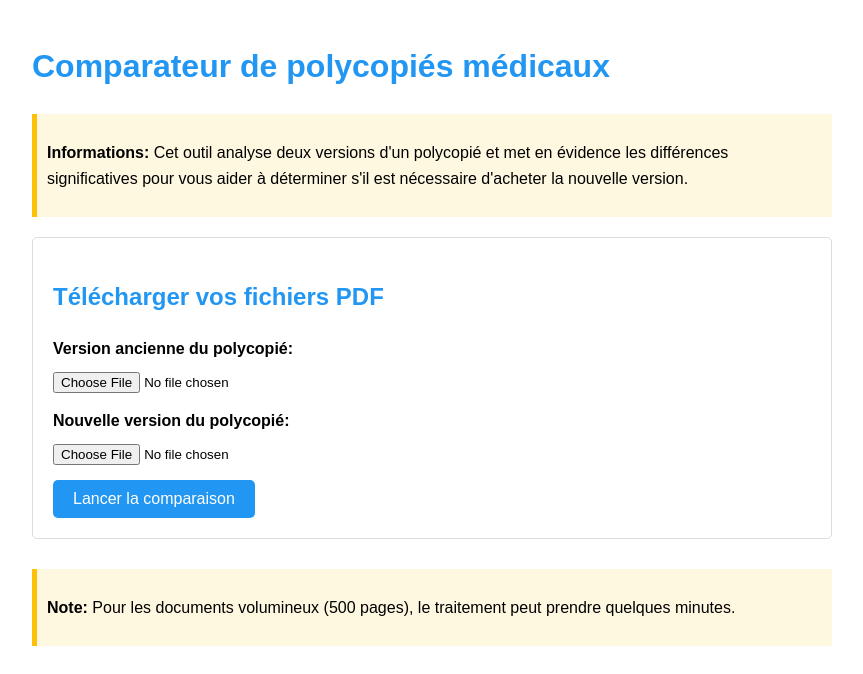
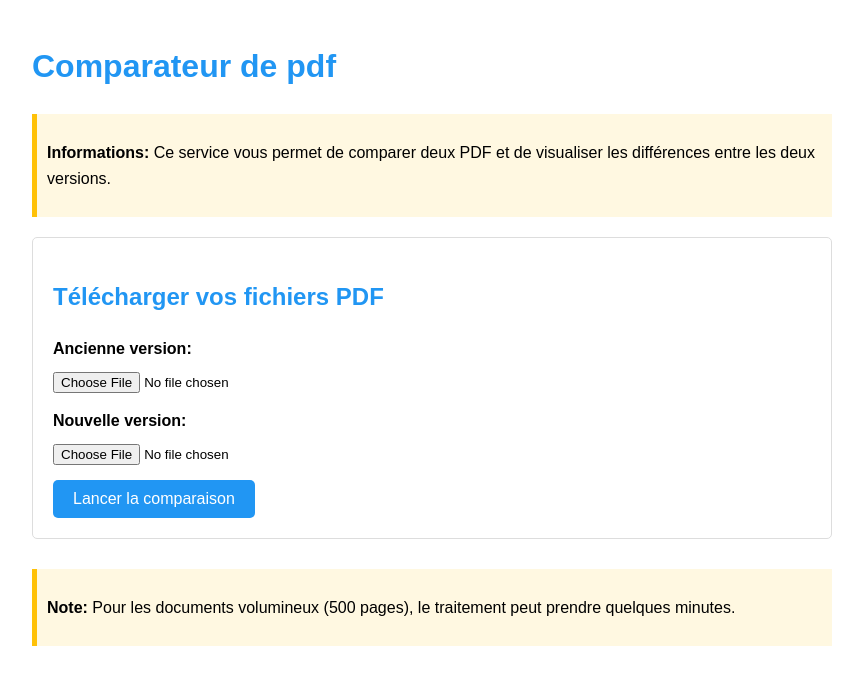
Before and after one commit to deleusec/pdf-comparer-app, a Flask app: page / in a window 1280 px wide. Shown: the top 674 px of the page, without its empty margins (208-1071 px from the left). Run offline with Flask 2, Linux system fonts and the light colour scheme.

```diff
--- a/requirements.txt
+++ b/requirements.txt
@@ -1,6 +1,6 @@
 Flask==2.2.5
 gunicorn==20.1.0
-pymupdf==1.21.1
+pymupdf==1.20.2
 deepdiff==6.2.1
 rapidfuzz==3.0.0
 pandas==1.5.3
--- a/templates/result.html
+++ b/templates/result.html
@@ -3,7 +3,7 @@
 <head>
     <meta charset="UTF-8">
     <meta name="viewport" content="width=device-width, initial-scale=1.0">
-    <title>Comparaison de polycopiés</title>
+    <title>Comparer deux PDF</title>
     <style>
         body {
             font-family: Arial, sans-serif;
@@ -69,7 +69,7 @@
     </style>
 </head>
 <body>
-    <h1>Résultats de comparaison des polycopiés</h1>
+    <h1>Résultats de comparaison des PDF</h1>
 
     <div class="summary">
         <h2>Résumé de l'analyse</h2>
--- a/templates/upload.html
+++ b/templates/upload.html
@@ -3,7 +3,7 @@
   <head>
     <meta charset="UTF-8" />
     <meta name="viewport" content="width=device-width, initial-scale=1.0" />
-    <title>Comparer deux polycopiés PDF</title>
+    <title>Comparer deux PDF</title>
     <style>
       body {
         font-family: Arial, sans-serif;
@@ -57,13 +57,12 @@
     </style>
   </head>
   <body>
-    <h1>Comparateur de polycopiés médicaux</h1>
+    <h1>Comparateur de pdf</h1>
 
     <div class="note">
       <p>
-        <strong>Informations:</strong> Cet outil analyse deux versions d'un
-        polycopié et met en évidence les différences significatives pour vous
-        aider à déterminer s'il est nécessaire d'acheter la nouvelle version.
+        <strong>Informations:</strong> Ce service vous permet de comparer deux
+        PDF et de visualiser les différences entre les deux versions.
       </p>
     </div>
 
@@ -72,7 +71,8 @@
 
       <form action="/" method="post" enctype="multipart/form-data">
         <div class="form-group">
-          <label for="pdf1">Version ancienne du polycopié:</label>
+          <label for="pdf1">
+            Ancienne version:
           <input
             type="file"
             name="pdf1"
@@ -84,7 +84,9 @@
         </div>
 
         <div class="form-group">
-          <label for="pdf2">Nouvelle version du polycopié:</label>
+          <label for="pdf2">
+            Nouvelle version:
+          </label>
           <input
             type="file"
             name="pdf2"
```
